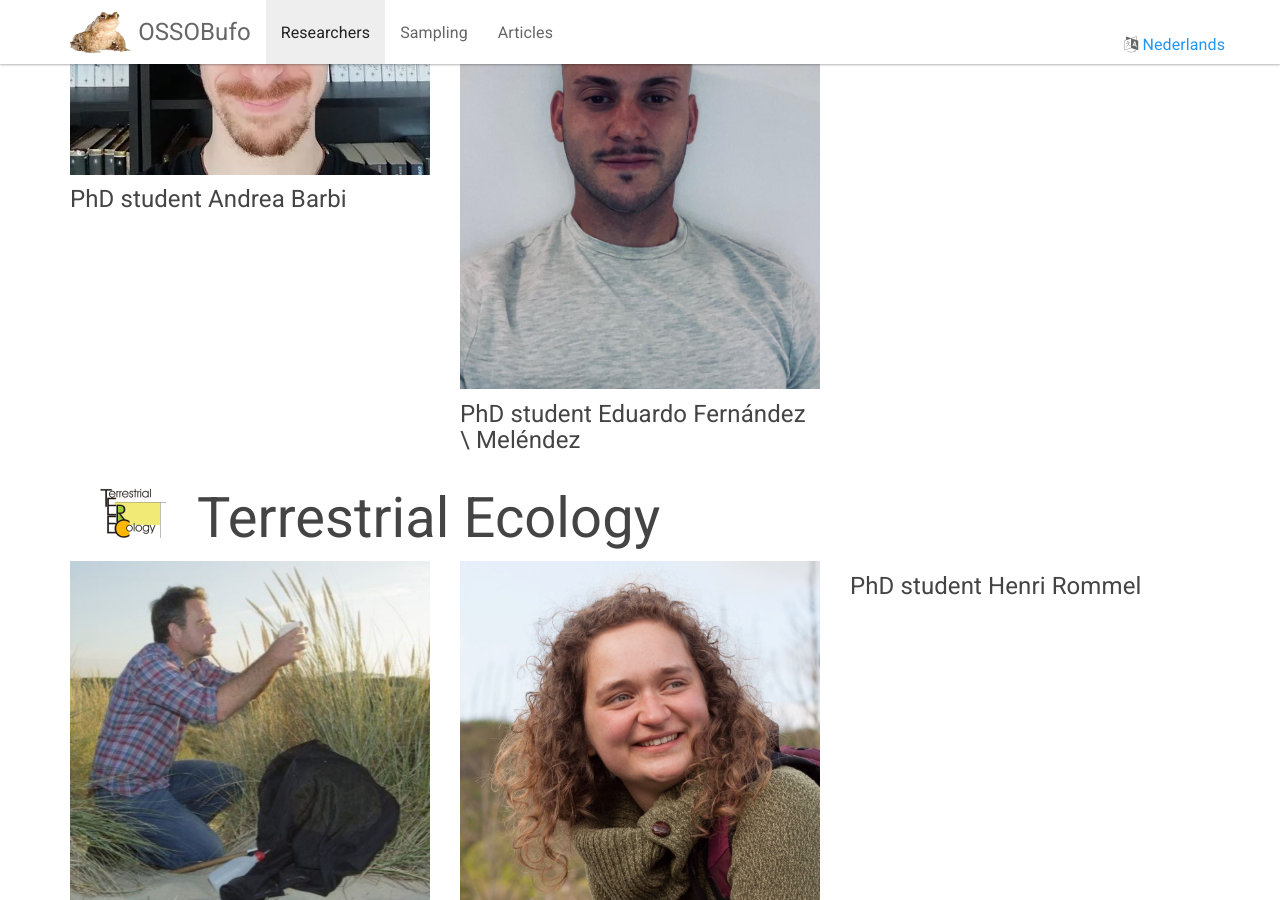
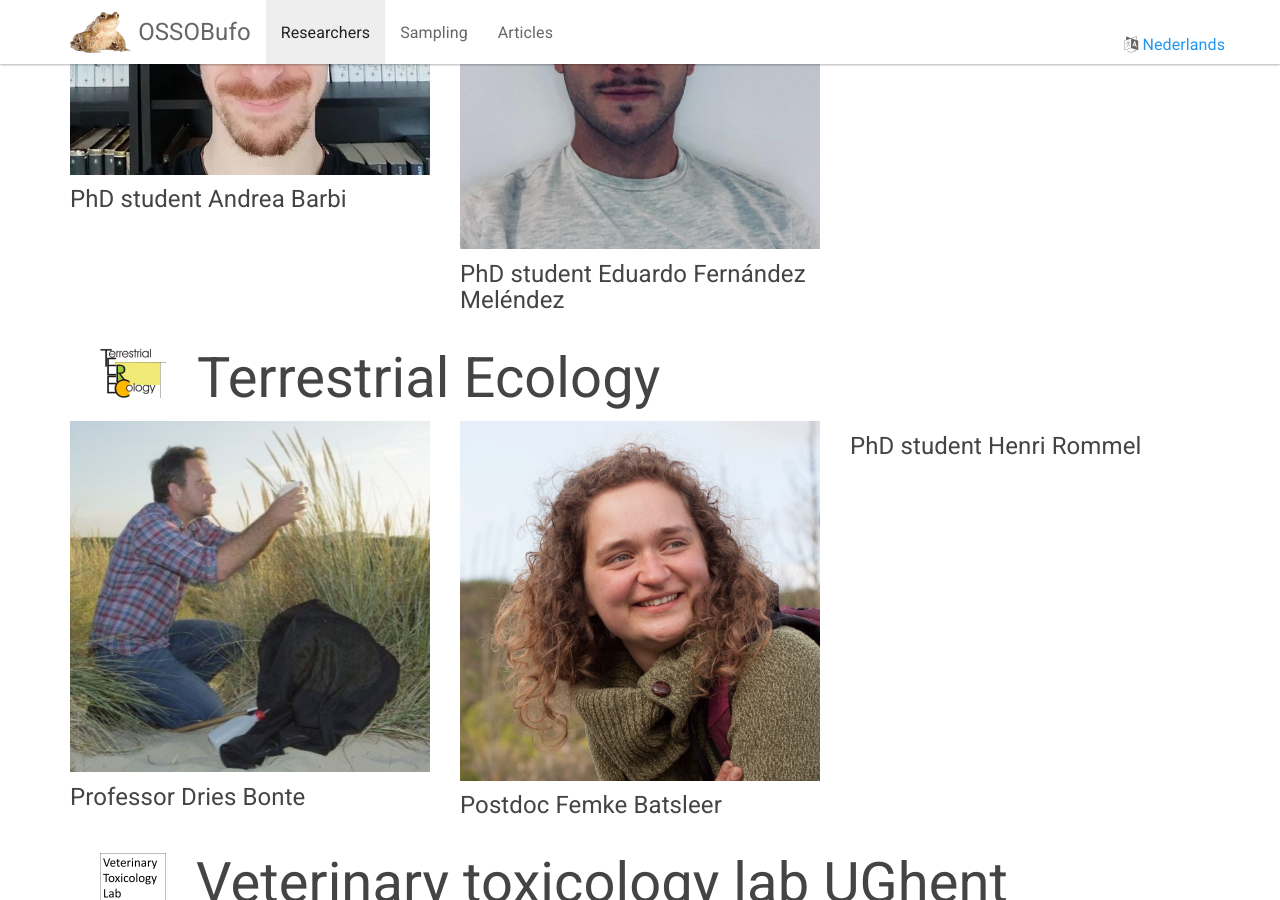
Before and after one commit to OSSOBufo/OSSOBufo.github.io, a Jekyll site: the page built from _docs/researchers.md, in a window 1280 px wide and 900 px high, scrolled down 1136 px. Built offline with Jekyll 4.4.1, drawn with Linux system fonts in a browser that asks for light colours.

```diff
--- a/_docs/researchers.md
+++ b/_docs/researchers.md
@@ -44,7 +44,7 @@ redirect_from: /docs/researchers.html
     </div>
     <div class="col-sm-4">
         <img src="{{site.baseurl}}/assets/img/Eduardo.jpg" alt="" class="img-responsive" width="360" height="350.233">
-            <h4>PhD student Eduardo Fernández \ Meléndez</h4>
+            <h4>PhD student Eduardo Fernández <br /> Meléndez</h4>
     </div>
 </div>
 
```
Also changed, not shown: assets/img/Eduardo.jpg.
